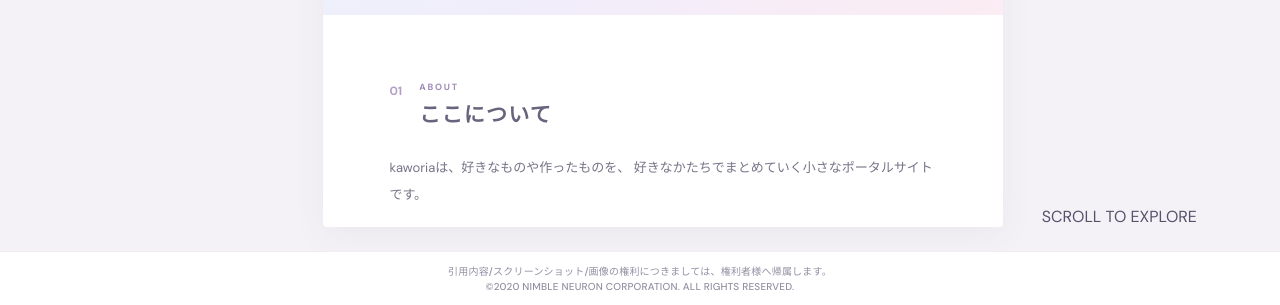
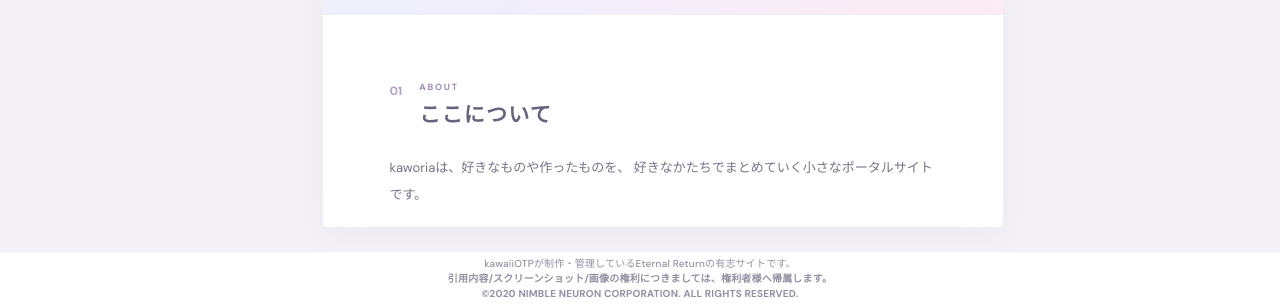
Before and after one commit to kawaiiOTP/kawaiiOTP.github.io, a plain HTML site: page index.html in a window 1280 px wide. Shown: the part 495-800 px from the top of the page. Drawn offline with nearby package versions, Linux system fonts and the light colour scheme.

Commit message:
Update index.html

```diff
--- a/index.html
+++ b/index.html
@@ -200,9 +200,7 @@
       <!-- 中央コンテンツ内フッター -->
       <footer class="content-footer">
 
-        <span>THANK YOU FOR VISITING!</span>
-
-        <span>© kaworia</span>
+        <span class="footer-sparkle" aria-hidden="true">✧　✦　✧</span>
 
       </footer>
 
@@ -230,10 +228,6 @@
 
       </nav>
 
-      <span class="side-small right-note">
-        SCROLL TO EXPLORE
-      </span>
-
     </aside>
 
   </main>
@@ -243,8 +237,9 @@
   <footer class="bottombar">
 
     <small>
-      引用内容/スクリーンショット/画像の権利につきましては、権利者様へ帰属します。<br>
-      ©2020 NIMBLE NEURON CORPORATION. ALL RIGHTS RESERVED.
+      kawaiiOTPが制作・管理しているEternal Returnの有志サイトです。<br>
+      <strong>引用内容/スクリーンショット/画像の権利につきましては、権利者様へ帰属します。</strong><br>
+      <strong>©2020 NIMBLE NEURON CORPORATION. ALL RIGHTS RESERVED.</strong>
     </small>
 
   </footer>
```
